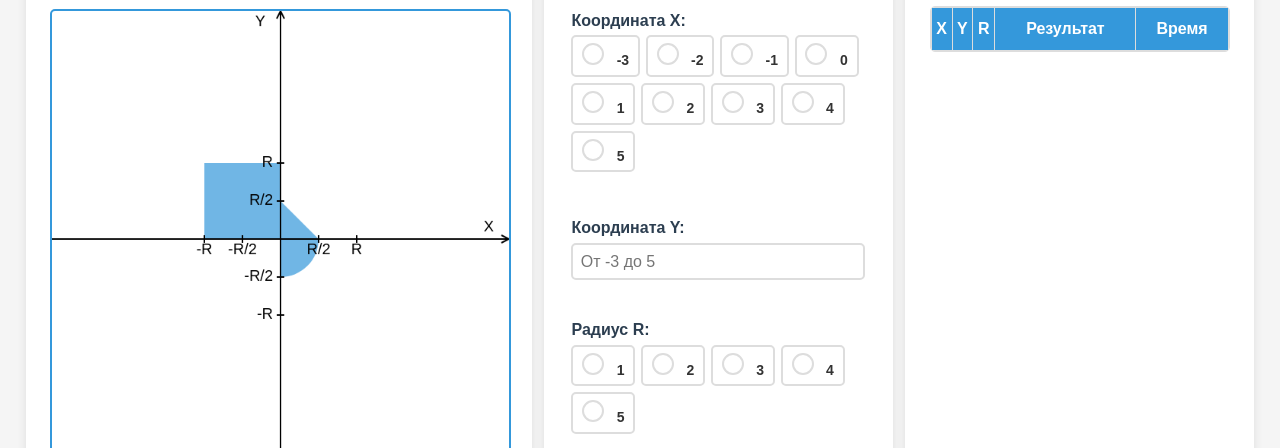
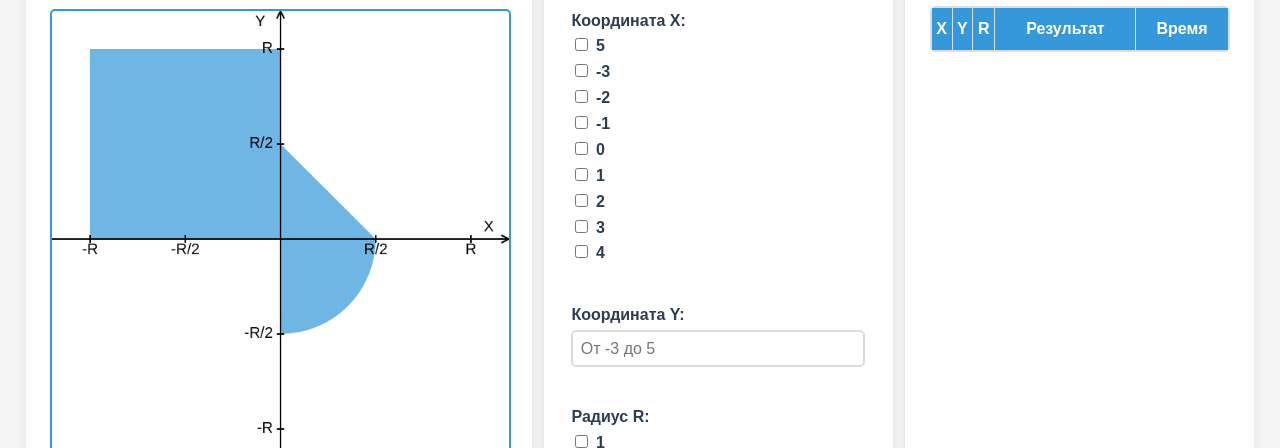
Before and after one commit to MKoblents/web_1, a website: page index.html in a window 1280 px wide. Shown: the part 352-800 px from the top of the page. Drawn offline with Linux system fonts and the light colour scheme.

Commit message:
task changed so index corrected

```diff
--- a/index.html
+++ b/index.html
@@ -27,42 +27,42 @@
         <form id="point-form" class="point-form" novalidate>
             <div class="form-group">
                 <label>Координата X:</label>
-                <div class="radio-group">
-                    <label class="radio-label">
-                        <input type="radio" name="x" value="-3" required>
+                <div class="checkbox-group">
+                    <label class="checkbox-label">
+                        <input type="checkbox" name="x" value="-4">
+                        <span>5</span>
+                    </label>
+                    <label class="checkbox-label">
+                        <input type="checkbox" name="x" value="-3" required>
                         <span>-3</span>
                     </label>
-                    <label class="radio-label">
-                        <input type="radio" name="x" value="-2">
+                    <label class="checkbox-label">
+                        <input type="checkbox" name="x" value="-2">
                         <span>-2</span>
                     </label>
-                    <label class="radio-label">
-                        <input type="radio" name="x" value="-1">
+                    <label class="checkbox-label">
+                        <input type="checkbox" name="x" value="-1">
                         <span>-1</span>
                     </label>
-                    <label class="radio-label">
-                        <input type="radio" name="x" value="0">
+                    <label class="checkbox-label">
+                        <input type="checkbox" name="x" value="0">
                         <span>0</span>
                     </label>
-                    <label class="radio-label">
-                        <input type="radio" name="x" value="1">
+                    <label class="checkbox-label">
+                        <input type="checkbox" name="x" value="1">
                         <span>1</span>
                     </label>
-                    <label class="radio-label">
-                        <input type="radio" name="x" value="2">
+                    <label class="checkbox-label">
+                        <input type="checkbox" name="x" value="2">
                         <span>2</span>
                     </label>
-                    <label class="radio-label">
-                        <input type="radio" name="x" value="3">
+                    <label class="checkbox-label">
+                        <input type="checkbox" name="x" value="3">
                         <span>3</span>
                     </label>
-                    <label class="radio-label">
-                        <input type="radio" name="x" value="4">
+                    <label class="checkbox-label">
+                        <input type="checkbox" name="x" value="4">
                         <span>4</span>
-                    </label>
-                    <label class="radio-label">
-                        <input type="radio" name="x" value="5">
-                        <span>5</span>
                     </label>
                 </div>
                 <span class="error-message" id="x-error"></span>
@@ -74,25 +74,25 @@
             </div>
             <div class="form-group">
                 <label>Радиус R:</label>
-                <div class="radio-group">
-                    <label class="radio-label">
-                        <input type="radio" name="r" value="1" required>
+                <div class="checkbox-group">
+                    <label class="checkbox-label">
+                        <input type="checkbox" name="r" value="1" required>
                         <span>1</span>
                     </label>
-                    <label class="radio-label">
-                        <input type="radio" name="r" value="2">
+                    <label class="checkbox-label">
+                        <input type="checkbox" name="r" value="1.5">
                         <span>2</span>
                     </label>
-                    <label class="radio-label">
-                        <input type="radio" name="r" value="3">
+                    <label class="checkbox-label">
+                        <input type="checkbox" name="r" value="2">
                         <span>3</span>
                     </label>
-                    <label class="radio-label">
-                        <input type="radio" name="r" value="4">
+                    <label class="checkbox-label">
+                        <input type="checkbox" name="r" value="2.5">
                         <span>4</span>
                     </label>
-                    <label class="radio-label">
-                        <input type="radio" name="r" value="5">
+                    <label class="checkbox-label">
+                        <input type="checkbox" name="r" value="3">
                         <span>5</span>
                     </label>
                 </div>
--- a/script.js
+++ b/script.js
@@ -4,7 +4,7 @@ const width = canvas.width;
 const height = canvas.height;
 const centerX= width/2;
 const centerY= height/2;
-const R = 2;
+const R = 5;
 const scale = 50;
 
 
@@ -177,10 +177,10 @@ form.addEventListener('submit',async  function (event){
     };
     const row =createResultRow(result);
     document.getElementById('results-body').appendChild(row);
-    await saveToLocalStorage(result);
+    saveToLocalStorage(result);
 });
 document.addEventListener('DOMContentLoaded', async () => {
-    await loadFromLocalStorage();
+    loadFromLocalStorage();
     ctx.clearRect(0, 0, width, height);
     drawCanvas(R);
 });
@@ -235,7 +235,7 @@ function saveToLocalStorage(result){
     }
 }
 
-async function loadFromLocalStorage(){
+function loadFromLocalStorage(){
     try {
         const results = JSON.parse(localStorage.getItem('pointResults')|| '[]');
         const tbody = document.getElementById('results-body');
```
